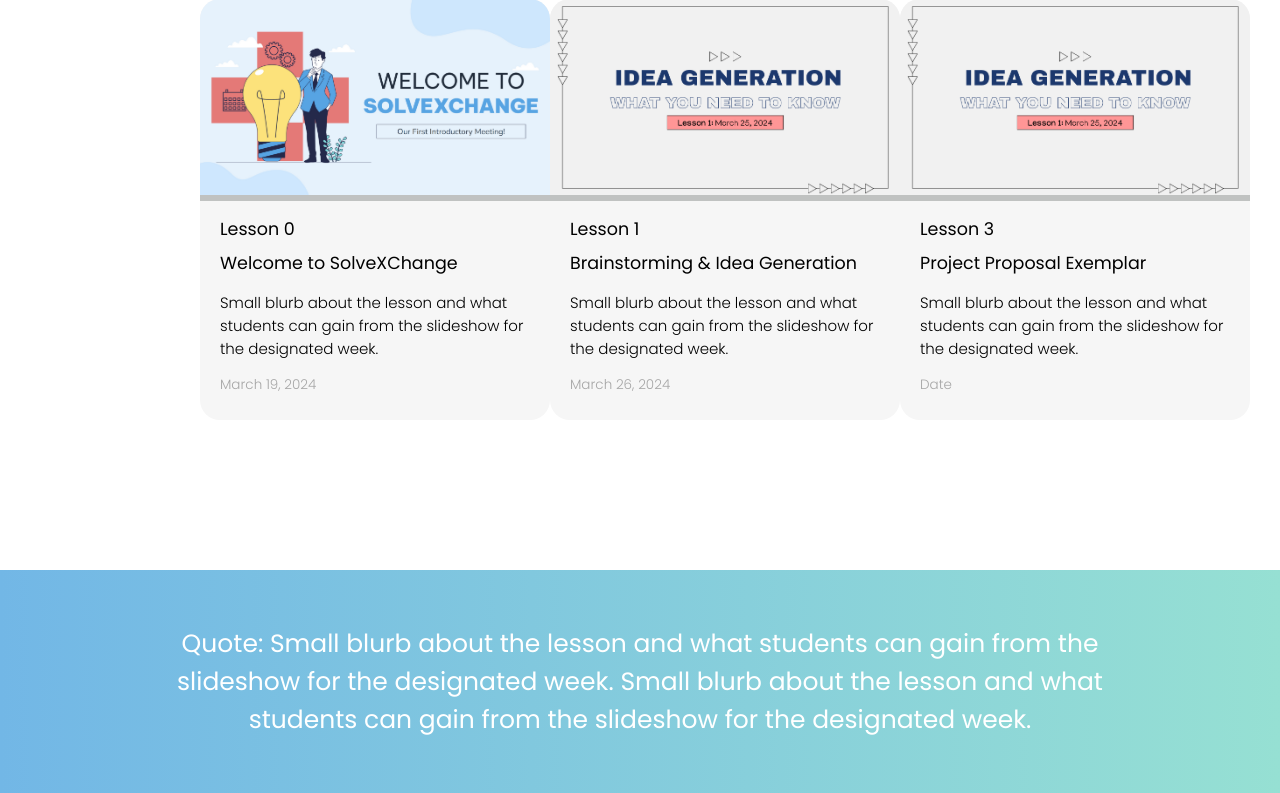
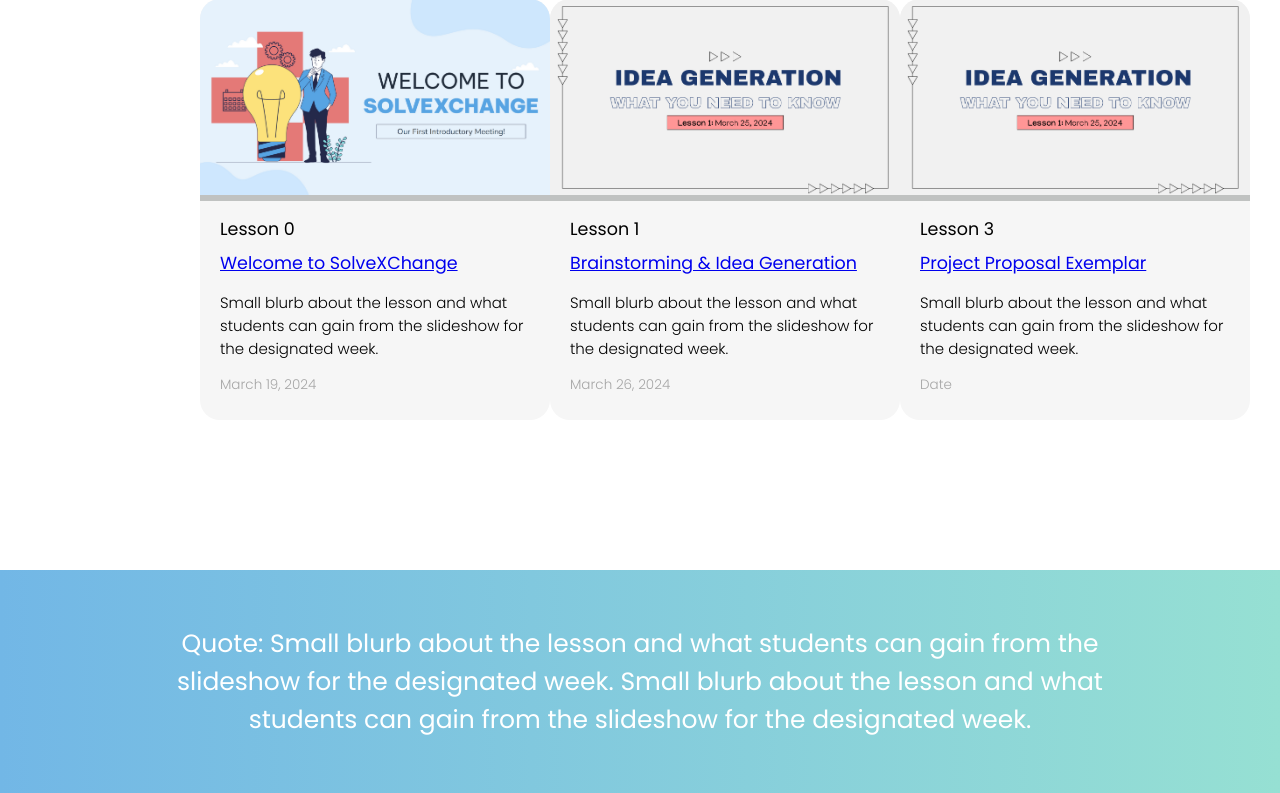
Before and after one commit to yih0nk/Solve-XChange-Website, a Flask app: page /resources in a window 1280 px wide. Shown: the part 1178-1971 px from the top of the page. Run offline with Flask 3, Linux system fonts and the light colour scheme.

Commit message:
Links for Lessons in Resources page
embedded some links in available lessons

```diff
--- a/static/css/resources.css
+++ b/static/css/resources.css
@@ -207,7 +207,6 @@
     display:flex;
     flex-direction: column;
     justify-content: center;
-    align-items: center;
     max-width:350px;
 }
 
@@ -407,7 +406,6 @@
     padding-left: 15px;
 }
 
-
 .link,.link:visited,.link:active{
     font-size:20px;
     color:white;
--- a/templates/resources.html
+++ b/templates/resources.html
@@ -72,7 +72,9 @@
                 <img class="ptb" src="{{ url_for('static', filename='images/lesson0.png') }}">
                 <hr class="presentationimagedivider">
                 <p class = "pnum"><em>Lesson 0</em></p>
+                <a href="https://docs.google.com/presentation/d/1c9L6FAKbc1HbSy3ddeBd95Xu_Eg1KT9DjUv_uu7BDn4/edit#slide=id.g129635d4b2e_0_0">
                 <p class = "ptitle"><b>Welcome to SolveXChange</b></p>
+                </a>
                 <p class = "pdesc">Small blurb about the lesson and what students can gain from the slideshow for the designated week.</p>
                 <p class="pdate">March 19, 2024</p>
             </div>
@@ -80,7 +82,9 @@
                 <img class="ptb" src="{{ url_for('static', filename='images/lesson1.png') }}">
                 <hr class="presentationimagedivider">
                 <p class = "pnum"><em>Lesson 1</em></p>
+                <a href="https://docs.google.com/presentation/d/1t9c-N9s1yoTeXVZc5-1Oxqy7PNOyWyGQz3LAK5ZnBt0/edit#slide=id.g129635d4b2e_0_0">
                 <p class = "ptitle"><b>Brainstorming & Idea Generation</b></p>
+                </a>
                 <p class = "pdesc">Small blurb about the lesson and what students can gain from the slideshow for the designated week.</p>
                 <p class="pdate">March 26, 2024</p>
             </div>
@@ -88,7 +92,9 @@
                 <img class="ptb" src="{{ url_for('static', filename='images/lesson1.png') }}">
                 <hr class="presentationimagedivider">
                 <p class = "pnum"><em>Lesson 3</em></p>
+                <a href="https://docs.google.com/presentation/d/1NizhNndINxTHR2ynROWtHcqT6Rtx3hw3TV3k4JPixwg/edit#slide=id.g4dfce81f19_0_45">
                 <p class = "ptitle"><b>Project Proposal Exemplar</b></p>
+                </a>
                 <p class = "pdesc">Small blurb about the lesson and what students can gain from the slideshow for the designated week.</p>
                 <p class="pdate">Date</p>
             </div>
@@ -112,7 +118,6 @@
         </div>
 
     </section>
-
     <footer id="join-wrapper">
         <hr class="white-line">
         <div id="join-title-div">
@@ -127,6 +132,7 @@
                 <label class="join-subtitles">Take Action</label>
                 <div id="action-info">
                     <p id="linkwrap"><a class="link" href="http://127.0.0.1:5000/forum">Forum</a><br><a class="link" href="https://docs.google.com/forms/d/e/1FAIpQLSeCGVtuVXWlC578r75UTw5MChgcqfPj03GsJfgxkf7ms8XMHw/viewform">Become an executive</a><br><a class="link" href='http://127.0.0.1:5000/getinvolved#startachapter-position'>Start a chapter</a></p>
+                </div>
             </div>
             <div class="join-subtitles-div">
                 <label class="join-subtitles">Connect</label>
@@ -141,7 +147,6 @@
         </div>
         <hr class="white-line">
     </footer>
-
 </div>
 
 
```
